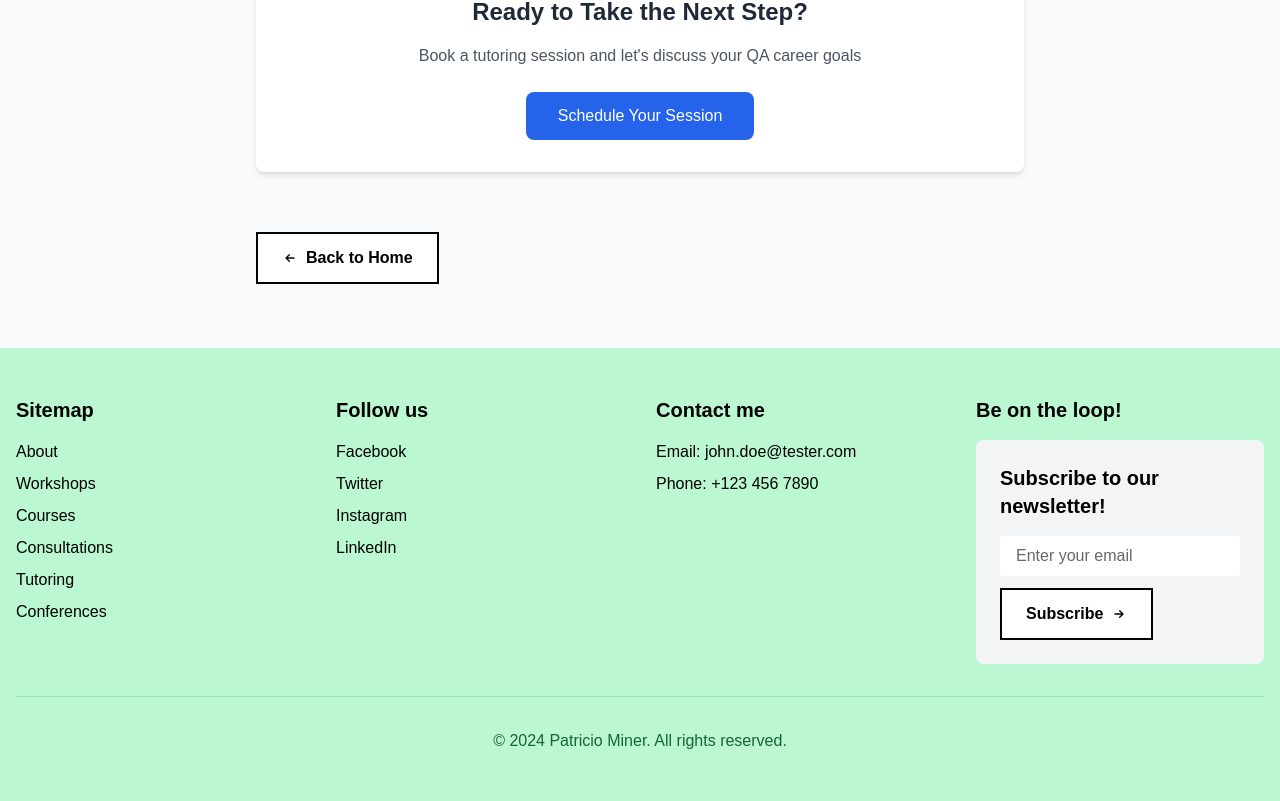
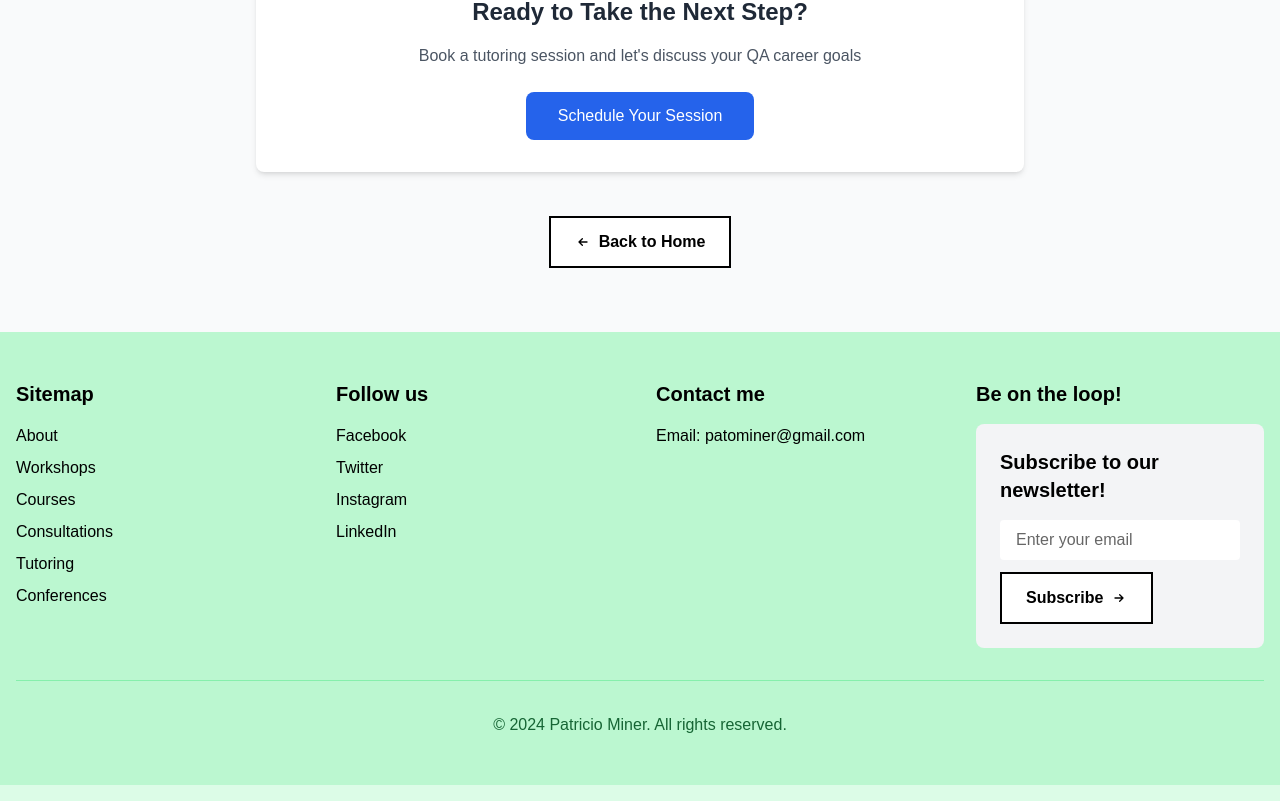
Before and after one commit to TheFreeRangeTester/patominer, a Next.js app: page /tutoring in a window 1280 px wide. Shown: the part 1041-1842 px from the top of the page. Built offline with nearby package versions, Linux system fonts and the light colour scheme.

Commit message:
Limpieza por aquí y allá

```diff
--- a/app/consultations/page.tsx
+++ b/app/consultations/page.tsx
@@ -90,7 +90,8 @@ export default function Consultations() {
             </Link>
           </div>
 
-          <div className="mt-12">
+          {/* Botón para volver al inicio */}
+          <div className="mt-8 text-center">
             <Link
               href="/"
               className="group mt-3 inline-flex items-center gap-2 border-black border-2 bg-white px-6 py-3 font-bold text-black transition-all duration-300 hover:-translate-y-2 hover:-translate-x-2 hover:shadow-[4px_4px_0px_0px_rgba(252,165,165,1)] active:translate-x-0 active:translate-y-0 active:shadow-none"
--- a/app/page.tsx
+++ b/app/page.tsx
@@ -85,8 +85,8 @@ export default function Home() {
             <div className="flex-1">
               <h2 className="text-3xl font-bold mb-4">Workshops</h2>
               <p className="text-gray-600 mb-6">
-                Interactive sessions designed to get you from zero to hero (god
-                I hate that sentence) in the world of Testing and Automation
+                Hands-on, practical workshops to get you working with Test
+                Engineering tools professionally!
               </p>
               <Link
                 href="/workshops"
--- a/app/talks/page.tsx
+++ b/app/talks/page.tsx
@@ -34,7 +34,7 @@ export default function Talks() {
               <p className="text-black">Wellington, Nueva Zelanda</p>
               <div className="mt-4">
                 <Image
-                  src="url_de_la_imagen"
+                  src="/images/testingconf2023.png"
                   alt="TestingConf 2023"
                   className="w-full h-auto rounded-lg"
                   width={500}
@@ -53,7 +53,7 @@ export default function Talks() {
               <p className="text-black">Sydney, Australia</p>
               <div className="mt-4">
                 <Image
-                  src="url_de_la_imagen"
+                  src="/images/qasummit2023.png"
                   alt="QA Summit 2023"
                   className="w-full h-auto rounded-lg"
                   width={500}
@@ -72,7 +72,7 @@ export default function Talks() {
               <p className="text-black">Buenos Aires, Argentina</p>
               <div className="mt-4">
                 <Image
-                  src="url_de_la_imagen"
+                  src="/url_de_la_imagen"
                   alt="Nerdearla 2023"
                   className="w-full h-auto rounded-lg"
                   width={500}
@@ -91,7 +91,7 @@ export default function Talks() {
               <p className="text-black">Buenos Aires, Argentina</p>
               <div className="mt-4">
                 <Image
-                  src="url_de_la_imagen"
+                  src="/url_de_la_imagen"
                   alt="Nerdearla 2024"
                   className="w-full h-auto rounded-lg"
                   width={500}
@@ -110,7 +110,7 @@ export default function Talks() {
               <p className="text-black">Auckland, Nueva Zelanda</p>
               <div className="mt-4">
                 <Image
-                  src="url_de_la_imagen"
+                  src="/url_de_la_imagen"
                   alt="NZTesting Conference"
                   className="w-full h-auto rounded-lg"
                   width={500}
@@ -127,7 +127,7 @@ export default function Talks() {
               <p className="text-black">Valparaíso, Chile</p>
               <div className="mt-4">
                 <Image
-                  src="url_de_la_imagen"
+                  src="/url_de_la_imagen"
                   alt="VLCTesting"
                   className="w-full h-auto rounded-lg"
                   width={500}
@@ -146,7 +146,7 @@ export default function Talks() {
               <p className="text-black">Santiago, Chile</p>
               <div className="mt-4">
                 <Image
-                  src="url_de_la_imagen"
+                  src="/url_de_la_imagen"
                   alt="TestingDays Chile"
                   className="w-full h-auto rounded-lg"
                   width={500}
@@ -165,7 +165,7 @@ export default function Talks() {
               <p className="text-black">Lima, Perú</p>
               <div className="mt-4">
                 <Image
-                  src="url_de_la_imagen"
+                  src="/url_de_la_imagen"
                   alt="QualitySense Conf"
                   className="w-full h-auto rounded-lg"
                   width={500}
@@ -184,7 +184,7 @@ export default function Talks() {
               <p className="text-black">Auckland, Nueva Zelanda</p>
               <div className="mt-4">
                 <Image
-                  src="url_de_la_imagen"
+                  src="/url_de_la_imagen"
                   alt="TestingMinds Auckland"
                   className="w-full h-auto rounded-lg"
                   width={500}
@@ -199,10 +199,10 @@ export default function Talks() {
       {/* Invítame a Hablar */}
       <section className="py-16">
         <div className="container mx-auto px-4">
-          <h2 className="text-3xl font-bold mb-8 text-black">
+          <h2 className="text-3xl font-bold mb-8 text-black text-center">
             Invítame a Tu Conferencia
           </h2>
-          <div className="bg-white p-8 rounded-lg shadow-md">
+          <div className="bg-white p-8 rounded-lg shadow-md text-center">
             <p className="text-black mb-6">
               Estoy disponible para participar en conferencias y eventos:
             </p>
@@ -227,9 +227,8 @@ export default function Talks() {
             </div>
           </div>
         </div>
-      </section>
-
-      <div className="container mx-auto px-4 py-8">
+        {/* Botón para volver al inicio */}
+        <div className="mt-8 text-center">
           <Link
             href="/"
             className="group mt-3 inline-flex items-center gap-2 border-black border-2 bg-white px-6 py-3 font-bold text-black transition-all duration-300 hover:-translate-y-2 hover:-translate-x-2 hover:shadow-[4px_4px_0px_0px_rgba(252,165,165,1)] active:translate-x-0 active:translate-y-0 active:shadow-none"
@@ -250,6 +249,7 @@ export default function Talks() {
             <span>Back to Home</span>
           </Link>
         </div>
+      </section>
     </div>
   );
 }
--- a/app/tutoring/page.tsx
+++ b/app/tutoring/page.tsx
@@ -67,8 +67,10 @@ export default function Tutoring() {
                 Schedule Your Session
               </Link>
             </div>
-
-            <div className="mt-12">
+          </div>
+        </div>
+        {/* Botón para volver al inicio */}
+        <div className="mt-8 text-center">
           <Link
             href="/"
             className="group mt-3 inline-flex items-center gap-2 border-black border-2 bg-white px-6 py-3 font-bold text-black transition-all duration-300 hover:-translate-y-2 hover:-translate-x-2 hover:shadow-[4px_4px_0px_0px_rgba(252,165,165,1)] active:translate-x-0 active:translate-y-0 active:shadow-none"
@@ -89,8 +91,6 @@ export default function Tutoring() {
             <span>Back to Home</span>
           </Link>
         </div>
-          </div>
-        </div>
       </section>
     </div>
   );
--- a/app/workshops/page.tsx
+++ b/app/workshops/page.tsx
@@ -89,10 +89,8 @@ export default function Workshops() {
             </div>
           ))}
         </div>
-      </section>
-
         {/* Botón para volver al inicio */}
-      <div className="text-center">
+        <div className="mt-8 text-center">
           <Link
             href="/"
             className="group mt-3 inline-flex items-center gap-2 border-black border-2 bg-white px-6 py-3 font-bold text-black transition-all duration-300 hover:-translate-y-2 hover:-translate-x-2 hover:shadow-[4px_4px_0px_0px_rgba(252,165,165,1)] active:translate-x-0 active:translate-y-0 active:shadow-none"
@@ -113,6 +111,7 @@ export default function Workshops() {
             <span>Back to Home</span>
           </Link>
         </div>
+      </section>
     </div>
   );
 }
--- a/components/Footer.tsx
+++ b/components/Footer.tsx
@@ -51,7 +51,10 @@ export default function Footer() {
                 </Link>
               </li>
               <li>
-                <Link href="https://linkedin.com" target="_blank">
+                <Link
+                  href="https://www.linkedin.com/in/patricio-m-690b3729/"
+                  target="_blank"
+                >
                   LinkedIn
                 </Link>
               </li>
@@ -61,8 +64,11 @@ export default function Footer() {
           {/* Sección de Contacto */}
           <div>
             <h3 className="text-xl font-bold mb-4">Contact me</h3>
-            <p className="mb-2">Email: john.doe@tester.com</p>
-            <p>Phone: +123 456 7890</p>
+            <p className="mb-2">
+              <Link href="mailto:patominer@gmail.com">
+                Email: patominer@gmail.com
+              </Link>
+            </p>
           </div>
 
           {/* Sección de Newsletter en el Footer */}
--- a/tailwind.config.ts
+++ b/tailwind.config.ts
@@ -8,8 +8,10 @@ const config: Config = {
   theme: {
     extend: {
       colors: {
-        background: "var(--background)",
-        foreground: "var(--foreground)",
+        teal: '#2FF3E0',
+        yellow: '#F8D210',
+        pink: '#FA26A0',
+        red: '#F51720',
       },
     },
   },
```
Lines whose indentation alone changed are shown as unchanged.
